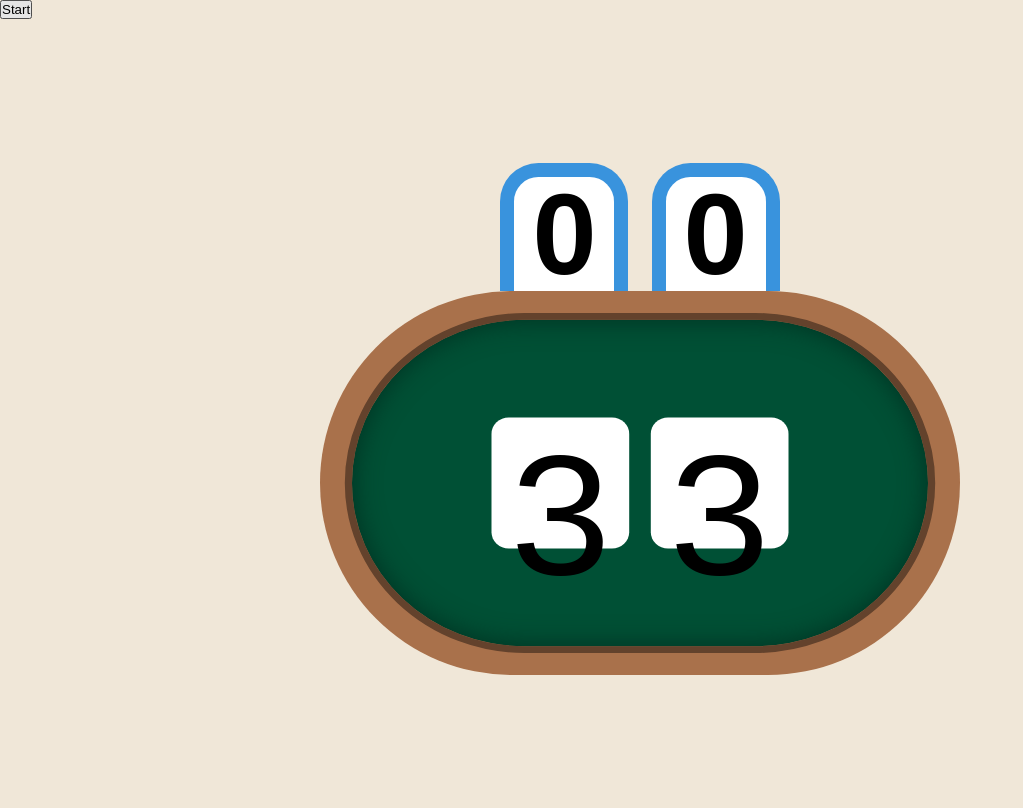
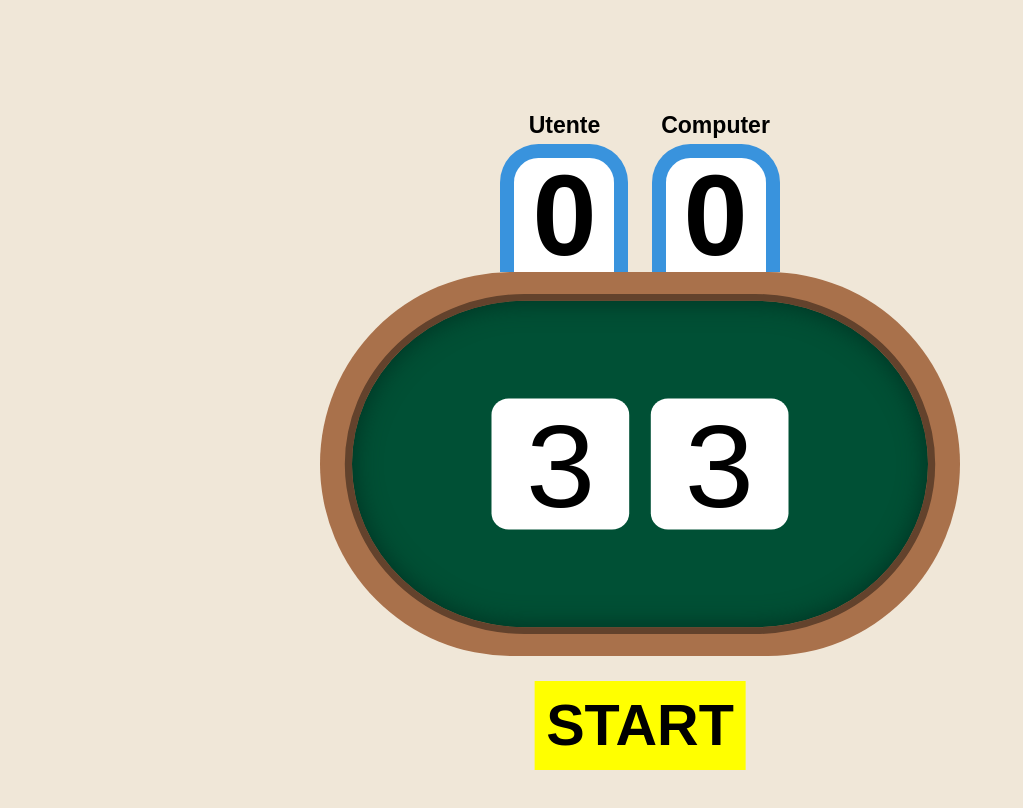
Before and after one commit to MarcoSandri/js-mail-dadi, a plain HTML site: page dice/index.html in a window 1280 px wide. Shown: the whole page, without its empty margins (0-1023 px from the left). Drawn offline with Linux system fonts and the light colour scheme.

Commit message:
dice game

```diff
--- a/dice/index.html
+++ b/dice/index.html
@@ -9,12 +9,18 @@
 </head>
 <body>
     <h1 id="winlose"></h1>
-    <button id="start">Start</button>
+    <h1 id="start">START</h1>
 
         <div class="container">
             <div class="scoreboard">
-                <div class="score" id="userScore">0</div>
-                <div class="score" id="computerScore">0</div>
+                <div class="score">
+                    <div class="label">Utente</div>
+                    <div id="userScore">0</div>
+                </div>
+                <div class="score">
+                    <div class="label">Computer</div>
+                    <div id="computerScore">0</div>
+                </div>
             </div>
             <div class="table border">
                 <div class="table green">
--- a/dice/main.js
+++ b/dice/main.js
@@ -22,6 +22,7 @@ let computerScore = 0;
 start.addEventListener('click',
 
     function() {
+        winLose.innerHTML = "";
 
         let randomUserNumber = Math.floor(Math.random() * 6 + 1);
         user.innerHTML = randomUserNumber;
@@ -37,11 +38,11 @@ start.addEventListener('click',
         }
 
         if(computerScore == 3) {
-            winLose.innerHTML = "Ha vinto il computer";
+            winLose.innerHTML = "Hai perso";
             userScore = 0;
             computerScore = 0;
         } else if(userScore == 3) {
-            winLose.innerHTML = "Ha vinto il computer";
+            winLose.innerHTML = "Hai vinto!";
             userScore = 0;
             computerScore = 0;
         }
--- a/dice/style.css
+++ b/dice/style.css
@@ -25,8 +25,9 @@ body {
 .scoreboard {
     display: flex;
     justify-content: center;
+}
 
-}
+
 
 .score {
     margin: 0 0.9vw;
@@ -41,6 +42,15 @@ body {
     align-items: center;
     font-size: 10rem;
     font-weight: 700;
+    position: relative;
+}
+
+.score .label {
+    font-size: 2rem ;
+    position: absolute;
+    top: 0;
+    left: 50%;
+    transform: translate(-50%, -4rem)
 }
 
 .table {
@@ -75,7 +85,7 @@ body {
     /* qua test */
     justify-content: center;
     align-items: center;
-    font-size: 200px;
+    font-size: 12rem;
 }
 
 .dot {
@@ -91,3 +101,29 @@ body {
 .eight {
     visibility: hidden;
 }
+
+#start {
+    position: fixed;
+    bottom: 30px;
+    left:50%;
+    transform: translate(-50%);
+    font-size: 5rem;
+    background-color: yellow;
+    padding: 1rem;
+    z-index: 9999;
+    cursor: pointer;
+    transition: 500ms;
+}
+
+#start:hover {
+    background-color: yellowgreen;
+}
+
+#winlose {
+    position: fixed;
+    top: 40%;
+    transform: translate(-50%);
+    left: 50%;
+    z-index: 9999;
+    font-size: 5rem;
+}
```
